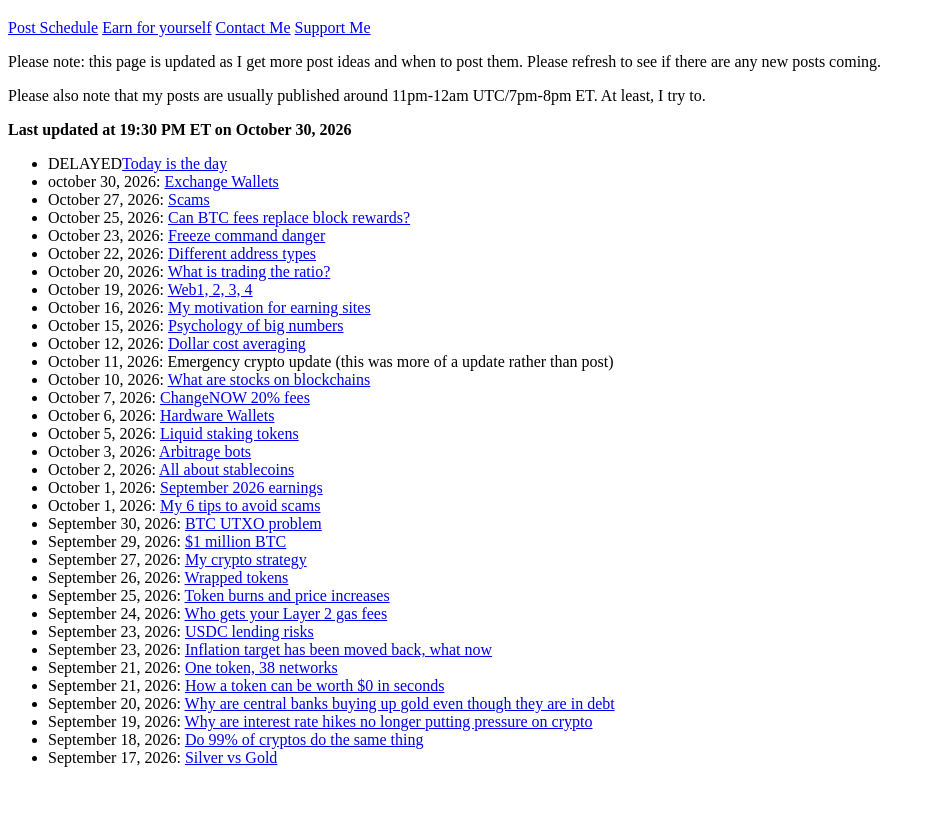
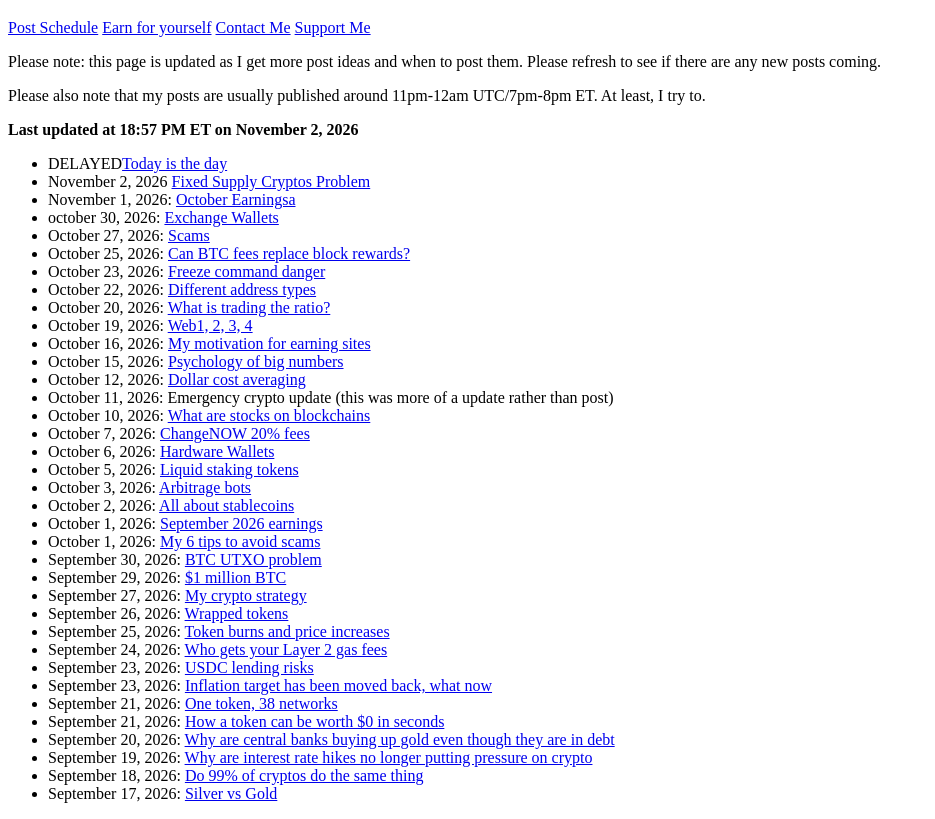
Before and after one commit to Piasicm/publish0x-schedule, a plain HTML site: page index.html in a window 1280 px wide. Shown: the part 61-880 px from the top of the page, without its empty margins (0-935 px from the left). Before the commit the page ends 844 px from the top, so only its background shows below. Drawn offline with Linux system fonts and the light colour scheme.

Commit message:
Regular Update
Reference to previous commit

```diff
--- a/index.html
+++ b/index.html
@@ -18,10 +18,12 @@
     <body>
     <p>Please note: this page is updated as I get more post ideas and when to post them. Please refresh to see if there are any new posts coming.</p>
     <p>Please also note that my posts are usually published around 11pm-12am UTC/7pm-8pm ET. At least, I try to.</p>
-    <p><b>Last updated at 19:30 PM ET on October 30, 2026</b></p>
+    <p><b>Last updated at 18:57 PM ET on November 2, 2026</b></p>
         <ul>
             <p>
                 <li>DELAYED<a href="https://www.publish0x.com/piasic-informs/today-is-the-day-xokddrj">Today is the day</a></li>
+                <li>November 2, 2026 <a href="https://www.publish0x.com/piasic-informs/some-cryptos-might-have-to-change-xlenkkd">Fixed Supply Cryptos Problem</a></li>
+                <li>November 1, 2026: <a href="https://www.publish0x.com/piasic-informs/my-october-earnings-2026-xdqpkgo">October Earningsa</a></li>
                 <li>october 30, 2026: <a href="https://www.publish0x.com/piasic-informs/why-keep-funds-on-an-exchange-xjylwgn">Exchange Wallets</a></li>
                 <li>October 27, 2026: <a href="https://www.publish0x.com/piasic-informs/a-scam-no-one-sees-coming-xkdzzrr">Scams</a></li>
                 <li>October 25, 2026: <a href="https://www.publish0x.com/piasic-informs/can-btc-remain-secure-in-the-future-xxrppww">Can BTC fees replace block rewards?</a></li>
```
